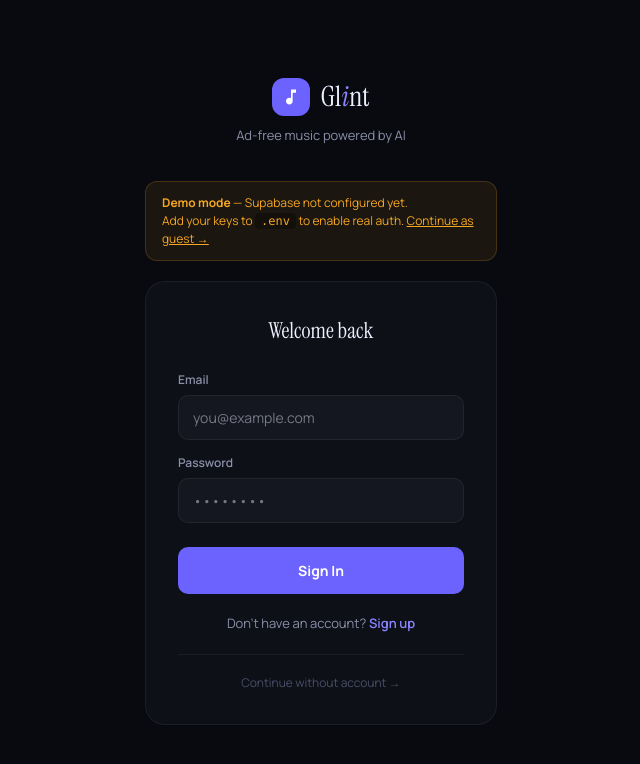
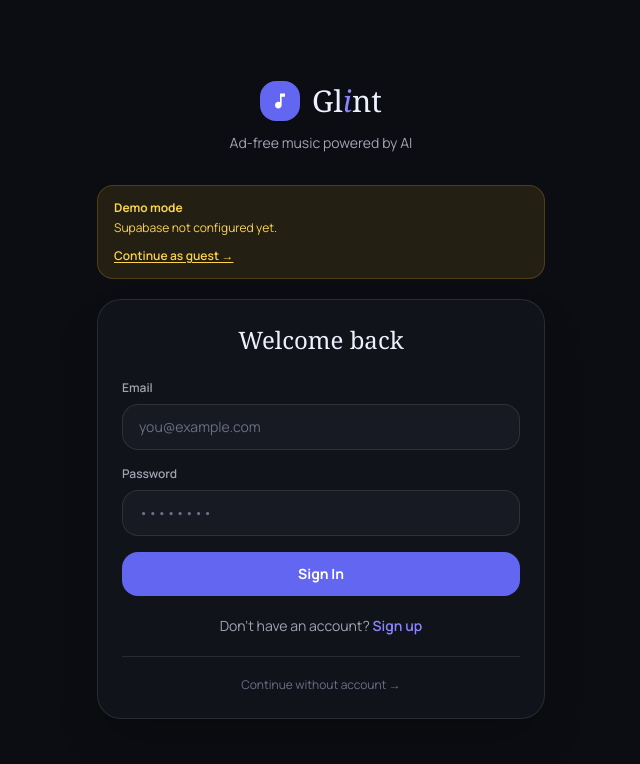
Before and after one commit to DevAtharv/glint, a React (Vite) app: page / in a window 1280 px wide. Shown: the top 764 px of the page, without its empty margins (319-959 px from the left). Built offline with nearby package versions, Linux system fonts and the light colour scheme; no server answers.

Commit message:
Update AuthPage.tsx

```diff
--- a/src/pages/AuthPage.tsx
+++ b/src/pages/AuthPage.tsx
@@ -20,13 +20,14 @@
     setError('')
     setSuccess('')
     setLoading(true)
+
     try {
       if (mode === 'login') {
         await signIn(email, password)
         onAuth()
       } else {
         await signUp(email, password, name)
-        setSuccess('Account created! Check your email to confirm, then log in.')
+        setSuccess('Account created. Check your email to confirm, then sign in.')
         setMode('login')
       }
     } catch (err: unknown) {
@@ -37,98 +38,131 @@
   }
 
   return (
-    <div style={{
-      minHeight: '100vh', background: '#080A0F',
-      display: 'flex', alignItems: 'center', justifyContent: 'center',
-      fontFamily: "'Manrope', sans-serif",
-    }}>
-      <div style={{ width: '100%', maxWidth: 400, padding: '0 24px' }}>
-        {/* Logo */}
-        <div style={{ textAlign: 'center', marginBottom: 36 }}>
-          <div style={{ display: 'inline-flex', alignItems: 'center', gap: 10, marginBottom: 8 }}>
-            <div style={{ width: 38, height: 38, borderRadius: 12, background: '#6C63FF', display: 'flex', alignItems: 'center', justifyContent: 'center' }}>
-              <svg width="20" height="20" viewBox="0 0 24 24" fill="white"><path d="M12 3v10.55c-.59-.34-1.27-.55-2-.55-2.21 0-4 1.79-4 4s1.79 4 4 4 4-1.79 4-4V7h4V3h-6z"/></svg>
+    <div className="min-h-screen bg-[#0B0D12] px-4 py-8 text-[#EEF0FF] sm:px-6">
+      <div className="mx-auto flex min-h-[calc(100vh-4rem)] w-full max-w-md items-center justify-center">
+        <div className="w-full">
+          <div className="mb-8 text-center">
+            <div className="mb-3 inline-flex items-center gap-3">
+              <div className="flex h-10 w-10 items-center justify-center rounded-2xl bg-indigo-500">
+                <svg width="20" height="20" viewBox="0 0 24 24" fill="white">
+                  <path d="M12 3v10.55c-.59-.34-1.27-.55-2-.55-2.21 0-4 1.79-4 4s1.79 4 4 4 4-1.79 4-4V7h4V3h-6z" />
+                </svg>
               </div>
-            <span style={{ fontFamily: "'Instrument Serif', serif", fontSize: 28, color: '#EEF0FF' }}>
-              Gl<em style={{ fontStyle: 'italic', color: '#8B85FF' }}>i</em>nt
+
+              <span className="font-serif text-3xl text-[#EEF0FF]">
+                Gl<em className="italic text-[#8B85FF]">i</em>nt
               </span>
             </div>
-          <p style={{ fontSize: 13, color: '#8B8FA8' }}>Ad-free music powered by AI</p>
+
+            <p className="text-sm text-[#A0A3B1]">Ad-free music powered by AI</p>
           </div>
 
-        {/* Demo mode banner */}
           {isDemo && (
-          <div style={{ background: 'rgba(245,166,35,.08)', border: '1px solid rgba(245,166,35,.2)', borderRadius: 12, padding: '12px 16px', marginBottom: 20, fontSize: 12, color: '#f5a623', lineHeight: 1.5 }}>
-            <strong>Demo mode</strong> — Supabase not configured yet.<br/>
-            Add your keys to <code style={{ background: 'rgba(0,0,0,.3)', padding: '1px 6px', borderRadius: 4 }}>.env</code> to enable real auth.{' '}
-            <span style={{ textDecoration: 'underline', cursor: 'pointer' }} onClick={onAuth}>
+            <div className="mb-5 rounded-2xl border border-amber-400/20 bg-amber-400/10 px-4 py-3 text-xs leading-5 text-amber-300">
+              <strong className="block">Demo mode</strong>
+              Supabase not configured yet.
+              <button
+                type="button"
+                onClick={onAuth}
+                className="mt-2 block text-left font-semibold underline underline-offset-2"
+              >
                 Continue as guest →
-            </span>
+              </button>
             </div>
           )}
 
-        {/* Card */}
-        <div style={{ background: '#0E1018', border: '1px solid rgba(255,255,255,.06)', borderRadius: 20, padding: 32 }}>
-          <h2 style={{ fontFamily: "'Instrument Serif', serif", fontSize: 22, color: '#EEF0FF', marginBottom: 24, textAlign: 'center' }}>
+          <div className="rounded-3xl border border-white/10 bg-[#11131A] p-5 shadow-2xl sm:p-6">
+            <h2 className="mb-6 text-center font-serif text-2xl text-[#EEF0FF]">
               {mode === 'login' ? 'Welcome back' : 'Create account'}
             </h2>
 
             {error && (
-            <div style={{ background: 'rgba(255,77,109,.1)', border: '1px solid rgba(255,77,109,.2)', borderRadius: 10, padding: '10px 14px', marginBottom: 16, fontSize: 13, color: '#FF4D6D' }}>
+              <div className="mb-4 rounded-2xl border border-rose-500/20 bg-rose-500/10 px-4 py-3 text-sm text-rose-400">
                 {error}
               </div>
             )}
+
             {success && (
-            <div style={{ background: 'rgba(45,216,129,.1)', border: '1px solid rgba(45,216,129,.2)', borderRadius: 10, padding: '10px 14px', marginBottom: 16, fontSize: 13, color: '#2DD881' }}>
+              <div className="mb-4 rounded-2xl border border-emerald-500/20 bg-emerald-500/10 px-4 py-3 text-sm text-emerald-400">
                 {success}
               </div>
             )}
 
-          <form onSubmit={handle}>
+            <form onSubmit={handle} className="space-y-4">
               {mode === 'register' && (
-              <div style={{ marginBottom: 14 }}>
-                <label style={{ display: 'block', fontSize: 12, color: '#8B8FA8', marginBottom: 6, fontWeight: 600 }}>Name</label>
-                <input value={name} onChange={e => setName(e.target.value)} placeholder="Your name" required
-                  style={{ width: '100%', background: '#141720', border: '1px solid rgba(255,255,255,.06)', borderRadius: 10, padding: '11px 14px', color: '#EEF0FF', fontSize: 14, fontFamily: "'Manrope',sans-serif", outline: 'none' }}
+                <div>
+                  <label className="mb-2 block text-xs font-semibold text-[#A0A3B1]">Name</label>
+                  <input
+                    value={name}
+                    onChange={e => setName(e.target.value)}
+                    placeholder="Your name"
+                    required
+                    className="w-full rounded-2xl border border-white/10 bg-[#171923] px-4 py-3 text-sm text-[#EEF0FF] outline-none transition placeholder:text-[#6B6F85] focus:border-indigo-500/50"
                   />
                 </div>
               )}
-            <div style={{ marginBottom: 14 }}>
-              <label style={{ display: 'block', fontSize: 12, color: '#8B8FA8', marginBottom: 6, fontWeight: 600 }}>Email</label>
-              <input type="email" value={email} onChange={e => setEmail(e.target.value)} placeholder="you@example.com" required
-                style={{ width: '100%', background: '#141720', border: '1px solid rgba(255,255,255,.06)', borderRadius: 10, padding: '11px 14px', color: '#EEF0FF', fontSize: 14, fontFamily: "'Manrope',sans-serif", outline: 'none' }}
+
+              <div>
+                <label className="mb-2 block text-xs font-semibold text-[#A0A3B1]">Email</label>
+                <input
+                  type="email"
+                  value={email}
+                  onChange={e => setEmail(e.target.value)}
+                  placeholder="you@example.com"
+                  required
+                  className="w-full rounded-2xl border border-white/10 bg-[#171923] px-4 py-3 text-sm text-[#EEF0FF] outline-none transition placeholder:text-[#6B6F85] focus:border-indigo-500/50"
                 />
               </div>
-            <div style={{ marginBottom: 24 }}>
-              <label style={{ display: 'block', fontSize: 12, color: '#8B8FA8', marginBottom: 6, fontWeight: 600 }}>Password</label>
-              <input type="password" value={password} onChange={e => setPassword(e.target.value)} placeholder="••••••••" required minLength={6}
-                style={{ width: '100%', background: '#141720', border: '1px solid rgba(255,255,255,.06)', borderRadius: 10, padding: '11px 14px', color: '#EEF0FF', fontSize: 14, fontFamily: "'Manrope',sans-serif", outline: 'none' }}
+
+              <div>
+                <label className="mb-2 block text-xs font-semibold text-[#A0A3B1]">Password</label>
+                <input
+                  type="password"
+                  value={password}
+                  onChange={e => setPassword(e.target.value)}
+                  placeholder="••••••••"
+                  required
+                  minLength={6}
+                  className="w-full rounded-2xl border border-white/10 bg-[#171923] px-4 py-3 text-sm text-[#EEF0FF] outline-none transition placeholder:text-[#6B6F85] focus:border-indigo-500/50"
                 />
               </div>
-            <button type="submit" disabled={loading}
-              style={{ width: '100%', background: loading ? '#4a42cc' : '#6C63FF', border: 'none', borderRadius: 10, padding: '13px', color: '#fff', fontSize: 14, fontWeight: 700, fontFamily: "'Manrope',sans-serif", cursor: loading ? 'not-allowed' : 'pointer' }}
+
+              <button
+                type="submit"
+                disabled={loading}
+                className="flex w-full items-center justify-center rounded-2xl bg-indigo-500 px-4 py-3 text-sm font-bold text-white transition hover:bg-indigo-600 disabled:cursor-not-allowed disabled:opacity-70"
               >
                 {loading ? 'Please wait...' : mode === 'login' ? 'Sign In' : 'Create Account'}
               </button>
             </form>
 
-          <p style={{ textAlign: 'center', fontSize: 13, color: '#8B8FA8', marginTop: 20 }}>
+            <p className="mt-5 text-center text-sm text-[#A0A3B1]">
               {mode === 'login' ? "Don't have an account? " : 'Already have an account? '}
-            <span onClick={() => { setMode(mode === 'login' ? 'register' : 'login'); setError(''); setSuccess('') }}
-              style={{ color: '#8B85FF', cursor: 'pointer', fontWeight: 600 }}>
+              <button
+                type="button"
+                onClick={() => {
+                  setMode(mode === 'login' ? 'register' : 'login')
+                  setError('')
+                  setSuccess('')
+                }}
+                className="font-semibold text-[#8B85FF]"
+              >
                 {mode === 'login' ? 'Sign up' : 'Sign in'}
-            </span>
+              </button>
             </p>
 
-          {/* Always show guest option */}
-          <div style={{ borderTop: '1px solid rgba(255,255,255,.06)', marginTop: 20, paddingTop: 16, textAlign: 'center' }}>
-            <button onClick={onAuth}
-              style={{ background: 'none', border: 'none', color: '#494D66', fontSize: 12, cursor: 'pointer', fontFamily: "'Manrope',sans-serif" }}>
+            <div className="mt-5 border-t border-white/10 pt-4 text-center">
+              <button
+                type="button"
+                onClick={onAuth}
+                className="text-xs text-[#6B6F85] transition hover:text-[#A0A3B1]"
+              >
                 Continue without account →
               </button>
             </div>
           </div>
         </div>
       </div>
+    </div>
   )
 }
```
Lines whose indentation alone changed are shown as unchanged.
